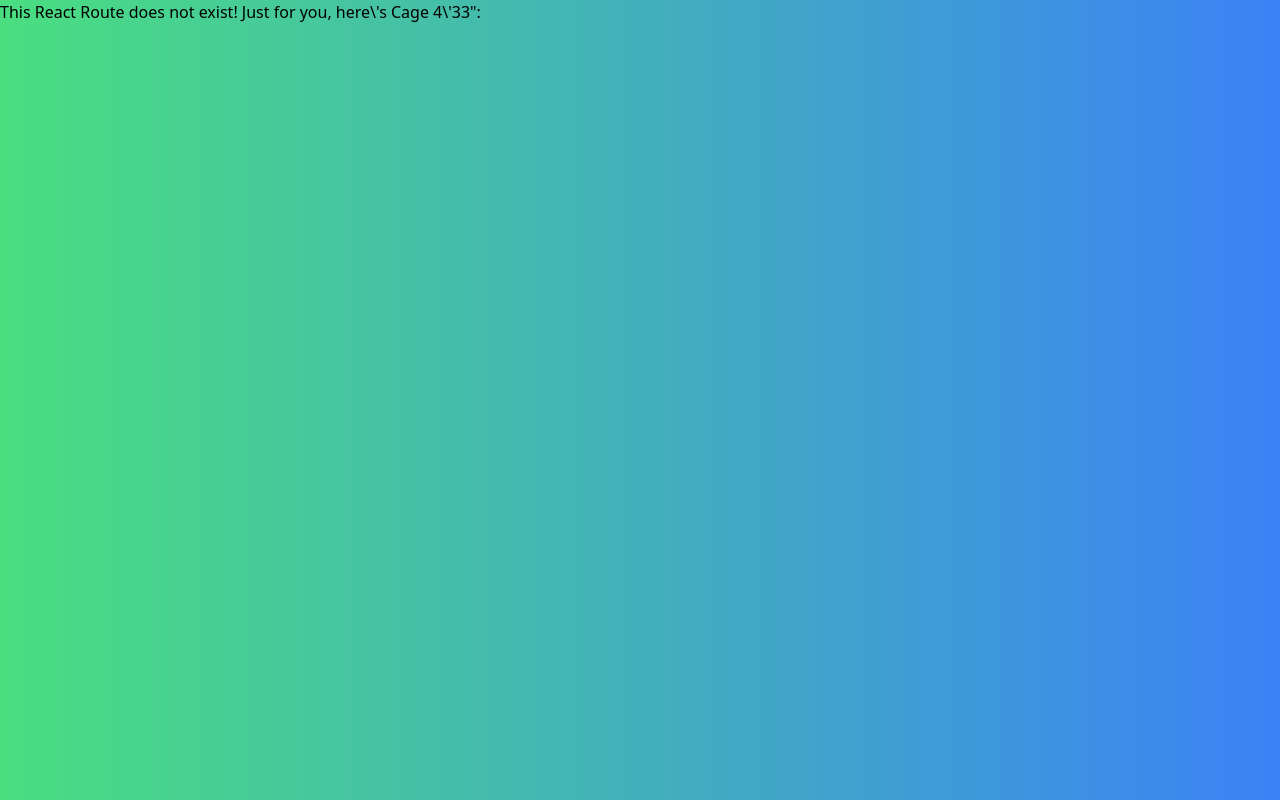
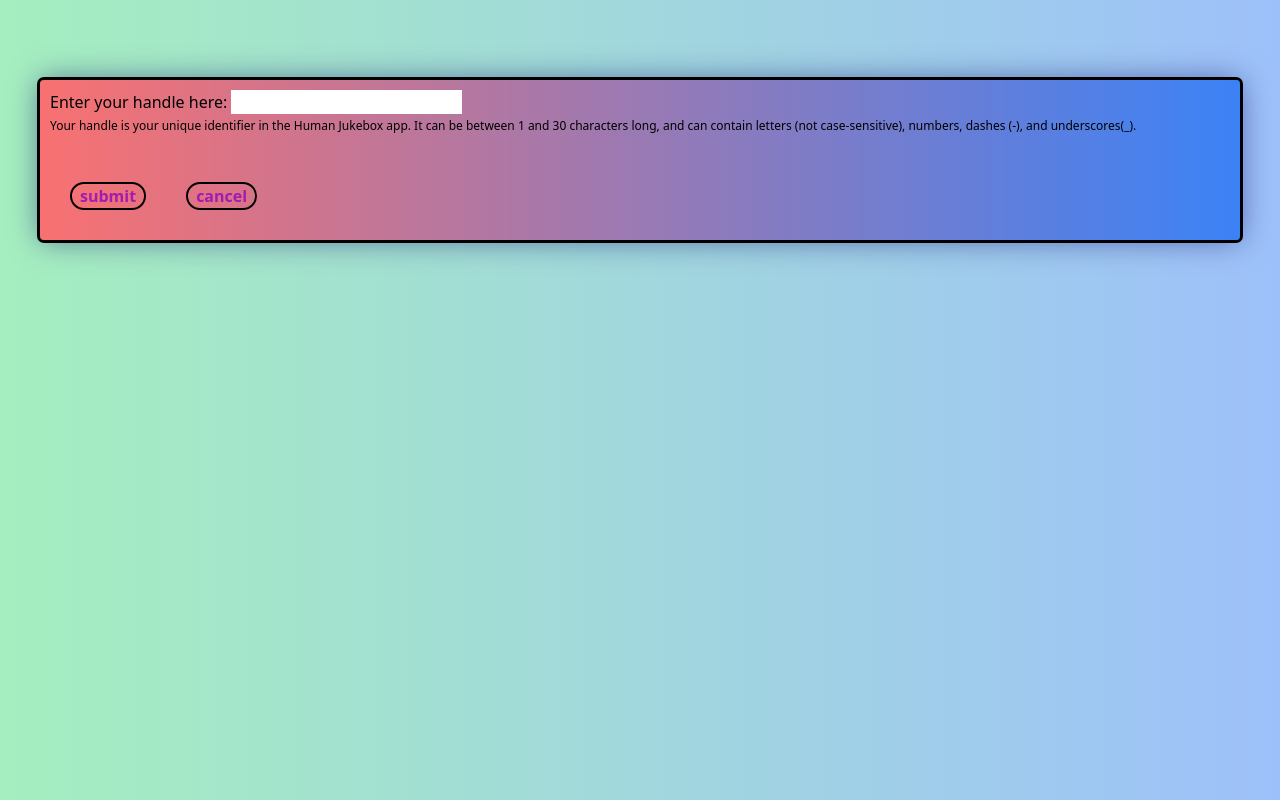
Before and after one commit to aaron1729/human-jukebox, a React app: page /musician/private/handle in a window 1280 px wide. Built offline with nearby package versions, Linux system fonts and the light colour scheme.

Commit message:
allow existing musician to change handle (s.t. uniqueness constraint)

```diff
--- a/src/client/App.tsx
+++ b/src/client/App.tsx
@@ -4,6 +4,7 @@ import { Routes, Route, Outlet, Link } from "react-router-dom";
 import NoPage from './Components/NoPage';
 import PublicMusicianContainer from './Containers/PublicMusicianContainer';
 import PrivateMusicianContainer from './Containers/PrivateMusicianContainer';
+import HandleChooserContainer from './Containers/HandleChooserContainer';
 
 function App(){
   return (
@@ -22,6 +23,10 @@ function App(){
           element={<PrivateMusicianContainer />}
         />
         <Route
+          path="musician/private/handle/"
+          element={<HandleChooserContainer />}
+        />
+        <Route
           path="*"
           element={<NoPage />}
         />
--- a/src/client/Components/TextFieldSmall.tsx
+++ b/src/client/Components/TextFieldSmall.tsx
@@ -1,7 +1,10 @@
-import React from 'react'
-import { styles } from '../styles'
+import React from 'react';
+import { useNavigate } from 'react-router-dom';
+import { styles } from '../styles';
 
 const TextFieldSmall = (props: any) => {
+
+  const navigate = useNavigate();
 
   const field: SmallTextField = props.field; // e.g. 'display_name'
   const fieldName = props.fieldName; // e.g. 'display name'
@@ -19,6 +22,9 @@ const TextFieldSmall = (props: any) => {
   }
   if (field === "venmo") {
     helperText = "This allows audience members to tip you! Don't include the @ sign."
+  }
+  if (field === "handle") {
+    helperText = "Your handle is your unique identifier in the Human Jukebox app. It can be between 1 and 30 characters long, and can contain letters (not case-sensitive), numbers, dashes (-), and underscores(_)."
   }
 
   const handleSubmit = (e: React.SyntheticEvent) => {
@@ -60,15 +66,29 @@ const TextFieldSmall = (props: any) => {
       }
     }
 
+    if (field === "handle") {
+      const re = /[^A-Za-z0-9\-\_]/;
+      if (update[field].match(re) || update[field].length === 0 || update[field].length > 30) {
+        alert("handles cannot be empty, cannot have more than 30 characters, and can only contain letters, numbers, en-dashes (-), and underscores (_).");
+        return;
+      }
+    }
+
     updatePrivateMusicianInfo(update);
-    setShowTextFieldSmallModal(false);
+    if (field !== "handle") {
+      setShowTextFieldSmallModal(false);
+    }
   }
 
   const handleCancel = (e: React.SyntheticEvent) => {
     e.preventDefault();
     console.log('handleCancel function triggered')
-    setShowTextFieldSmallModal(false);
-
+    if (field !== "handle") {
+      setShowTextFieldSmallModal(false);
+      return;
+    }
+    navigate(
+      `/musician/private?musician=${oldValue}`);
   }
 
   return (
--- /dev/null
+++ b/src/client/Containers/HandleChooserContainer.tsx
@@ -0,0 +1,74 @@
+import React from 'react';
+import { useSearchParams, useNavigate } from 'react-router-dom';
+import ReactModal from 'react-modal';
+import TextFieldSmall from '../Components/TextFieldSmall';
+import { styles } from '../styles';
+
+function HandleChooserContainer(){
+
+  // get query parameter from URL
+  const [searchParams, setSearchParams] = useSearchParams();
+  const oldHandle = searchParams.get('musician');
+  const spotifyId = searchParams.get('spotifyId');
+  console.log('inside of PublicMusicianContainer component, and oldHandle (coming from query parameter) is:', oldHandle);
+  console.log('inside of PublicMusicianContainer component, and spotifyId (coming from query parameter) is:', spotifyId);
+
+
+  const navigate = useNavigate();
+
+  // this is modeled on the updatePrivateMusicianInfo function from the PrivateMusicianContainer component.
+  const updateHandle = async (update: Update) => {
+    const requestOptions = {
+      method: 'PUT',
+      headers: { 'Content-Type': 'application/json' },
+      body: JSON.stringify(update)
+    }
+    const response = await fetch(`/api/updateMusicianInfo/${spotifyId}`, requestOptions);
+    const results = await response.json();
+    console.log('results is:', results);
+    if (results.success) {
+      console.log('success in updateHandle function');
+      navigate(`/musician/private?musician=${update.handle}`)
+    } else {
+      alert('failure in updateHandle function (placeholder text)');
+    }
+  }
+
+
+
+    return(
+
+      <div className="flex flex-col items-center">
+
+        &nbsp; {/* this is so that the background color gradient appears behind the modal; otherwise, it's just plain white. */}
+
+        <ReactModal
+          isOpen={true}
+          parentSelector={() => document.getElementById("root") || undefined}
+          ariaHideApp={false}
+          className={"ReactModalSmall__Content" + " " + styles.altFade}
+          overlayClassName={"ReactModal__Overlay"}
+          contentLabel={"selector modal for handle"}
+        >
+
+          <TextFieldSmall
+            field={'handle'}
+            fieldName={'handle'}
+            oldValue={oldHandle}
+            updatePrivateMusicianInfo={updateHandle}
+          />
+
+        </ReactModal>
+
+
+
+
+
+      </div>
+
+    )
+}
+
+
+
+export default HandleChooserContainer;
--- a/src/client/Containers/LandingPageContainer.tsx
+++ b/src/client/Containers/LandingPageContainer.tsx
@@ -53,6 +53,16 @@ function LandingPageContainer(){
         Spotify signup/login for musicians
       </button>
 
+      <br />
+      <Link to="musician/private/handle/">
+        a temporary link to the musician/private/handle route
+      </Link>
+
+      <br />
+      <Link to="musician/private/handle?spotifyId=.a.m.g.&musician=aaron1729">
+      a temporary link to the musician/private/handle route with query parameters
+      </Link>
+
       {/* <br />
       <Link to="/DNE">
         a Link to a route that DNE
--- a/src/client/Containers/PrivateMusicianContainer.tsx
+++ b/src/client/Containers/PrivateMusicianContainer.tsx
@@ -2,7 +2,7 @@ import React, { useEffect, useState } from 'react';
 import SongDisplayContainer from './SongDisplayContainer';
 // import PublicMusicianInfo from '../Components/PublicMusicianInfo';
 import PlaylistsDisplayContainer from './PlaylistsDisplayContainer';
-import { useSearchParams, Link } from 'react-router-dom';
+import { useSearchParams, useNavigate, Link } from 'react-router-dom';
 import ReactModal from 'react-modal';
 import { styles } from '../styles';
 import TextFieldSmall from '../Components/TextFieldSmall';
@@ -18,7 +18,6 @@ import Button from '@material-ui/core/Button';
 import IconButton from '@material-ui/core/IconButton';
 import Tooltip from '@material-ui/core/Tooltip';
 
-
 // the PrivateMusicianContainer component is substantially more complicated that PublicMusicianContainer, because the musician can CRUD info.
 // it will contain a PrivateMusicianInfo component and a SongDisplayContainer component (or perhaps even the full PublicMusicianContainer?).
 // it might seem that its own state should just be the handle, since that's all that's needed to make the SongDisplayContainer.
@@ -26,6 +25,8 @@ import Tooltip from '@material-ui/core/Tooltip';
 // then, we can use a useEffect inside of SongDisplayContainer, with the playlist id (coming down as a prop) living in its dependency array.
 
 function PrivateMusicianContainer(){
+
+  const navigate = useNavigate();
 
   // get query parameter from URL
   const [searchParams, setSearchParams] = useSearchParams();
@@ -46,7 +47,7 @@ function PrivateMusicianContainer(){
   // dummy variable to force a rerender of SongDisplayContainer
   const [dummyVarForSongDisplayContainer, setDummyVarForSongDisplayContainer] = useState(0);
 
-  // musician info (from database).
+  // musician info (from database)
   const [privateMusicianInfo, setPrivateMusicianInfo] = useState({
     access: "",
     bio: "",
@@ -163,9 +164,10 @@ function PrivateMusicianContainer(){
         <b>handle: </b>
         {privateMusicianInfo.handle}
         <button
+          onClick={() => navigate(`/musician/private/handle?musician=${privateMusicianInfo.handle}&spotifyId=${privateMusicianInfo.spotify_id}`)}
           className='ml-5'
         >
-          <span className="text-red-600">edit</span>
+          <span className={styles.textButtonForDbUpdates}>change</span>
         </button>
       </span>
 
@@ -185,7 +187,7 @@ function PrivateMusicianContainer(){
             })
             setShowTextFieldSmallModal(true)
           }}
-          className={'ml-5'}
+          className='ml-5'
         >
           <span className={styles.textButtonForDbUpdates}>edit</span>
         </button>
--- a/src/server/routes/api.js
+++ b/src/server/routes/api.js
@@ -133,6 +133,18 @@ router.get(
 )
 
 
+router.put(
+    '/setHandle',
+    (req, res, next) => {
+        console.log('at the beginning of the /api/setHandle route handler');
+    },
+    (req, res) => {
+        console.log('at the end of the /api/setHandle route handler');
+        return res.status(200).json({message: 'this is a test message'});
+    }
+)
+
+
 // this endpoint is triggered when a musician clicks the "sync" button; it takes their spotify_playlist_id and syncs the corresponding playlist to the database.
 router.put(
     '/setPlaylist/:playlistId',
--- a/src/types/global.d.ts
+++ b/src/types/global.d.ts
@@ -30,7 +30,8 @@ declare global {
         spotify_playlist_name?: string,
         spotify_playlist_url?: string,
         venmo?: string,
-        venmo_show?: boolean
+        venmo_show?: boolean,
+        handle?: string
       };
 
     type PublicMusicianInfo = {
@@ -48,7 +49,7 @@ declare global {
     };
 
     // for musician private page; this is a subset of the keys in an object of type Update
-    type SmallTextField = 'display_name' | 'instagram' | 'venmo';
+    type SmallTextField = 'display_name' | 'instagram' | 'venmo' | 'handle';
     type LargeTextField = 'bio'
 
 }
```
Also changed, not shown: 2 other files (tests, documents, lock files or other folders).
